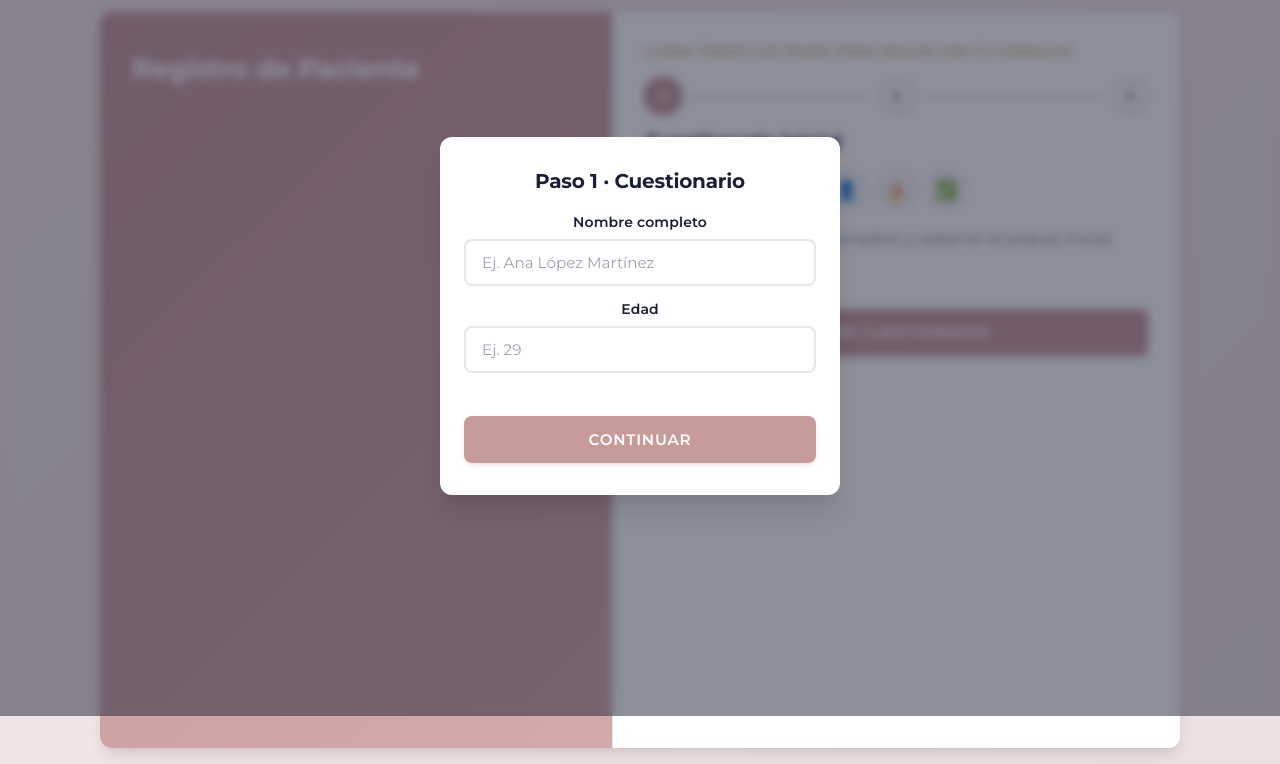
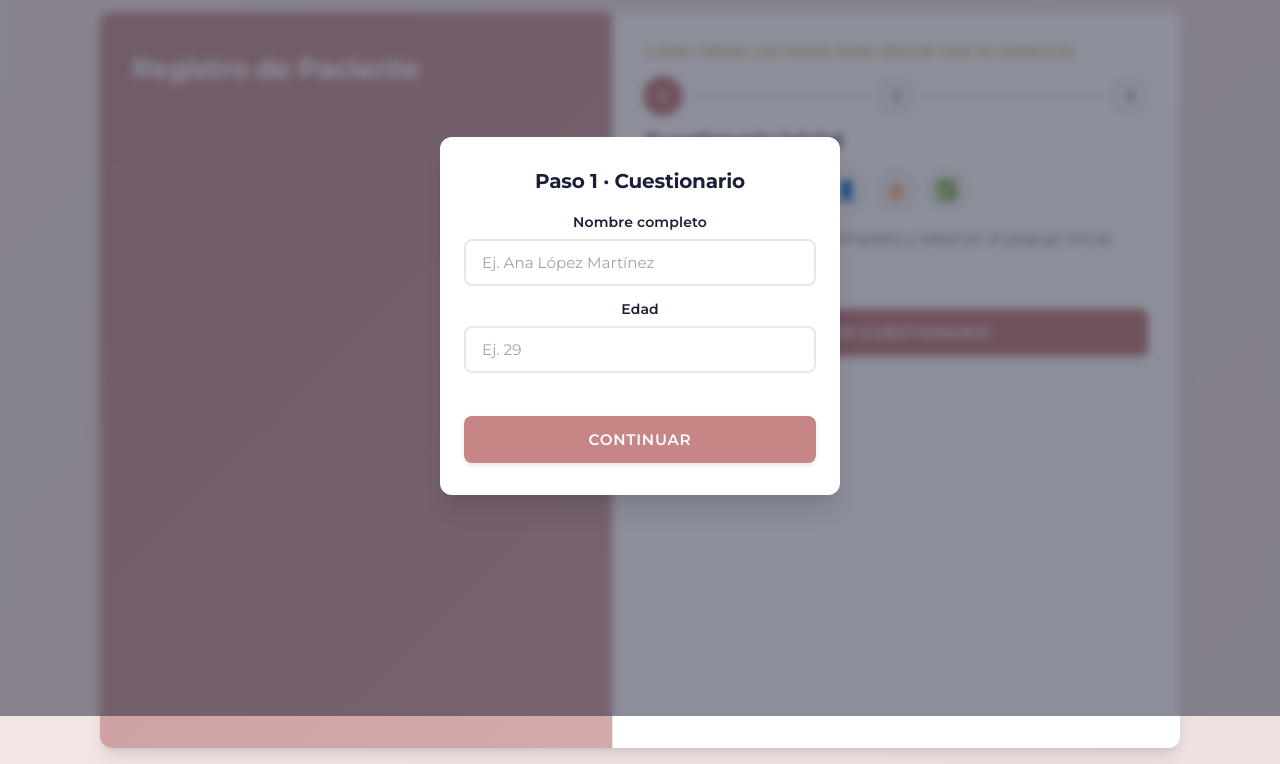
Before and after one commit to albertoautomatixza/drjuliozurrozaformulario, a website built with Vite: page index.html in a window 1280 px wide. Shown: the part 84-848 px from the top of the page. Built offline with nearby package versions, Linux system fonts and the light colour scheme.

Commit message:
Updated styles.css

```diff
--- a/styles.css
+++ b/styles.css
@@ -3,8 +3,8 @@
   --color-bg-soft: #ede0e0;
   --color-panel: #ffffff;
   --color-panel-alt: #fafbfc;
-  --color-primary: #c89b9b;
-  --color-primary-hover: #b58585;
+  --color-primary: #c68686;
+  --color-primary-hover: #b57373;
   --color-accent: #c9a961;
   --color-text: #1a1f36;
   --color-muted: #6b7280;
```
